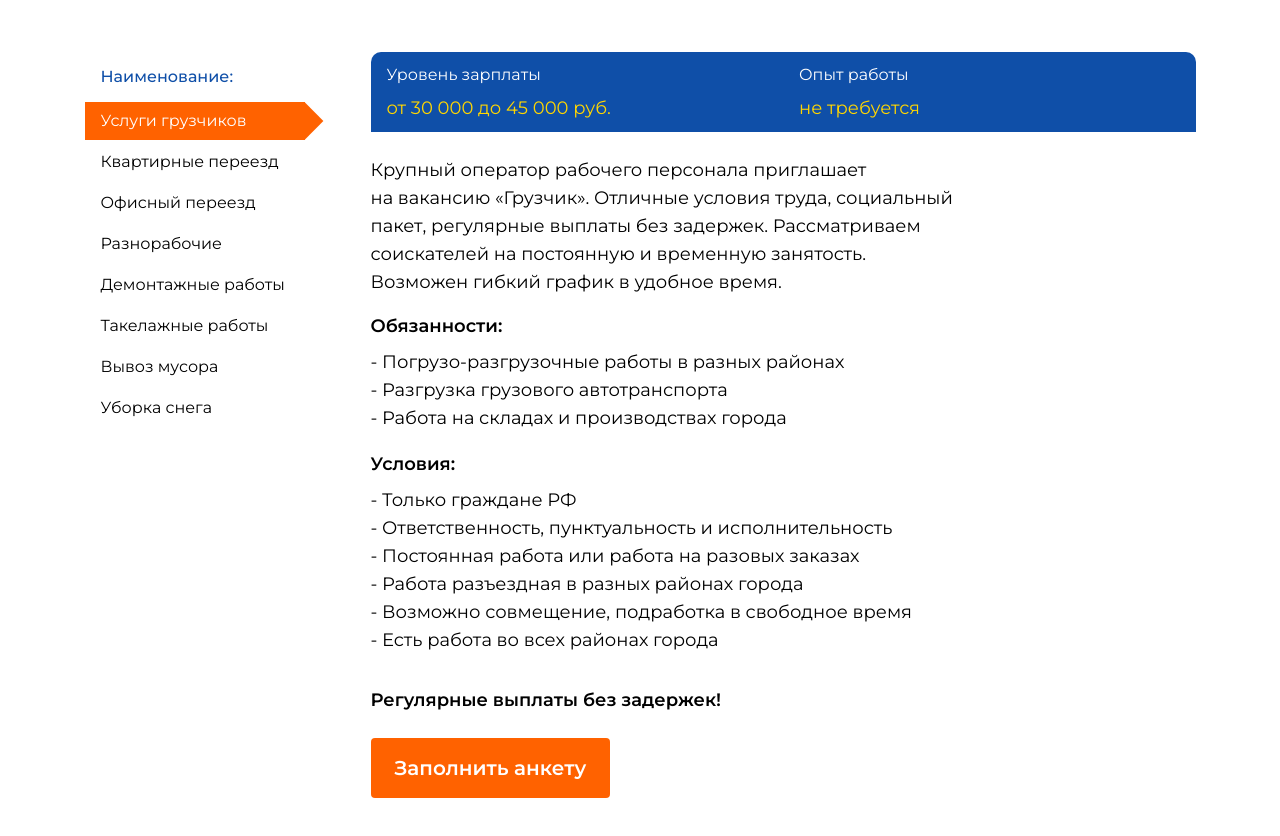
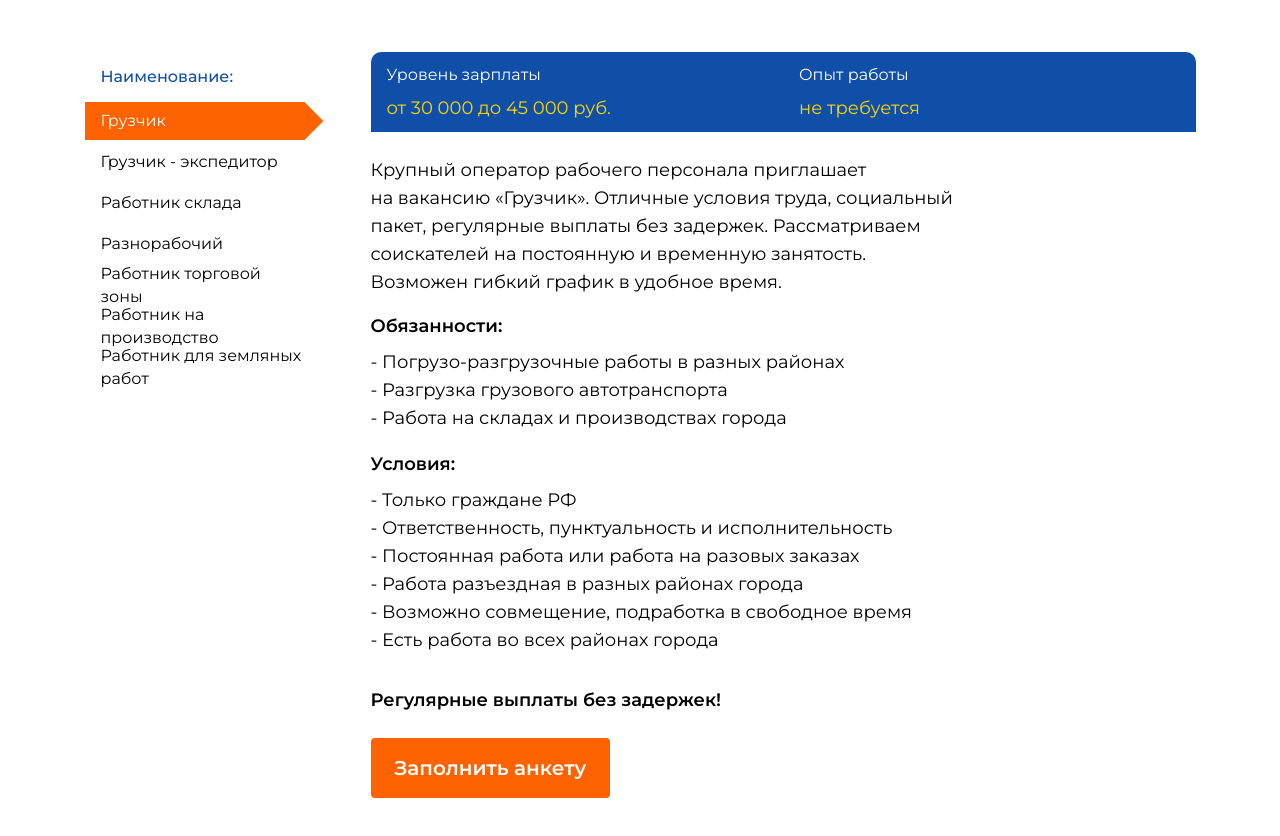
Before and after one commit to Otabek777/SubGruzServis, a plain HTML site: page jobs.html in a window 1280 px wide. Shown: the part 1102-1938 px from the top of the page. Drawn offline with Linux system fonts and the light colour scheme.

Commit message:
правки

```diff
--- a/css/style.css
+++ b/css/style.css
@@ -2601,11 +2601,11 @@ ul, ol {
   }
 
   .banner_2 .banner__block {
-    background-position-x: -50px !important;
+    background: url(../img/banner-mobile1.png) no-repeat center/cover !important;
   }
 
   .banner_3 .banner__block {
-    background-position-x: -300px !important;
+    background: url(../img/banner-mobile2.png) no-repeat center/cover !important;
   }
 }
 @media screen and (max-width: 330px) {
--- a/jobs.html
+++ b/jobs.html
@@ -172,14 +172,13 @@
                             <h5 class="title">
                                 Наименование:
                             </h5>
-                            <a href="#" class="item active">Услуги грузчиков</a>
-                            <a href="#" class="item">Квартирные переезд</a>
-                            <a href="#" class="item">Офисный переезд</a>
-                            <a href="#" class="item">Разнорабочие</a>
-                            <a href="#" class="item">Демонтажные работы</a>
-                            <a href="#" class="item">Такелажные работы</a>
-                            <a href="#" class="item">Вывоз мусора</a>
-                            <a href="#" class="item">Уборка снега</a>
+                            <a href="#" class="item active">Грузчик</a>
+                            <a href="#" class="item">Грузчик - экспедитор</a>
+                            <a href="#" class="item">Работник склада</a>
+                            <a href="#" class="item">Разнорабочий</a>
+                            <a href="#" class="item">Работник торговой зоны</a>
+                            <a href="#" class="item">Работник на производство</a>
+                            <a href="#" class="item">Работник для земляных работ</a>
                         </div>
                         <div class="jobs__block">
                             <div class="top">
```
Also changed, not shown: img/banner-mobile1.png (added), img/banner-mobile2.png (added).
